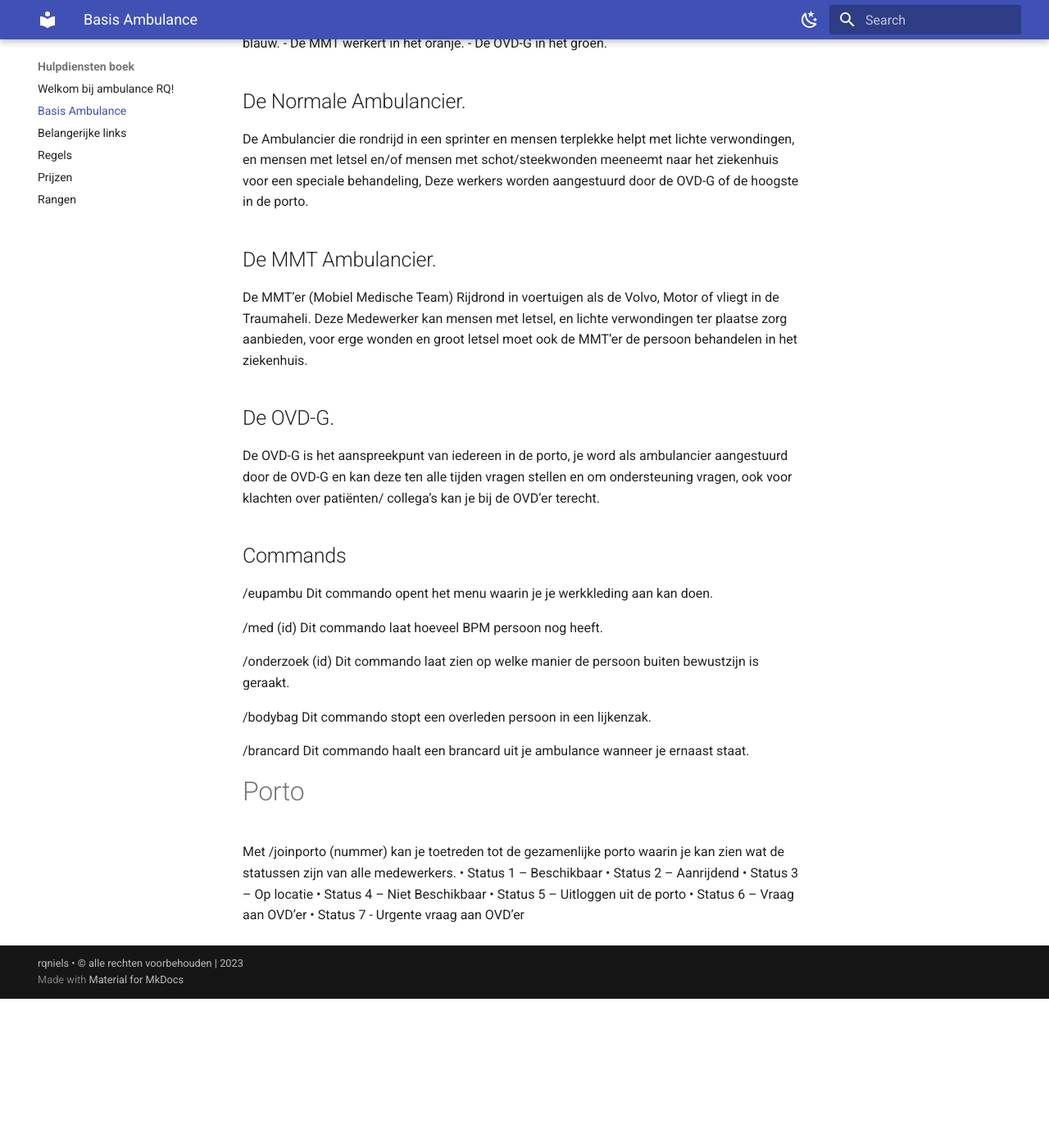
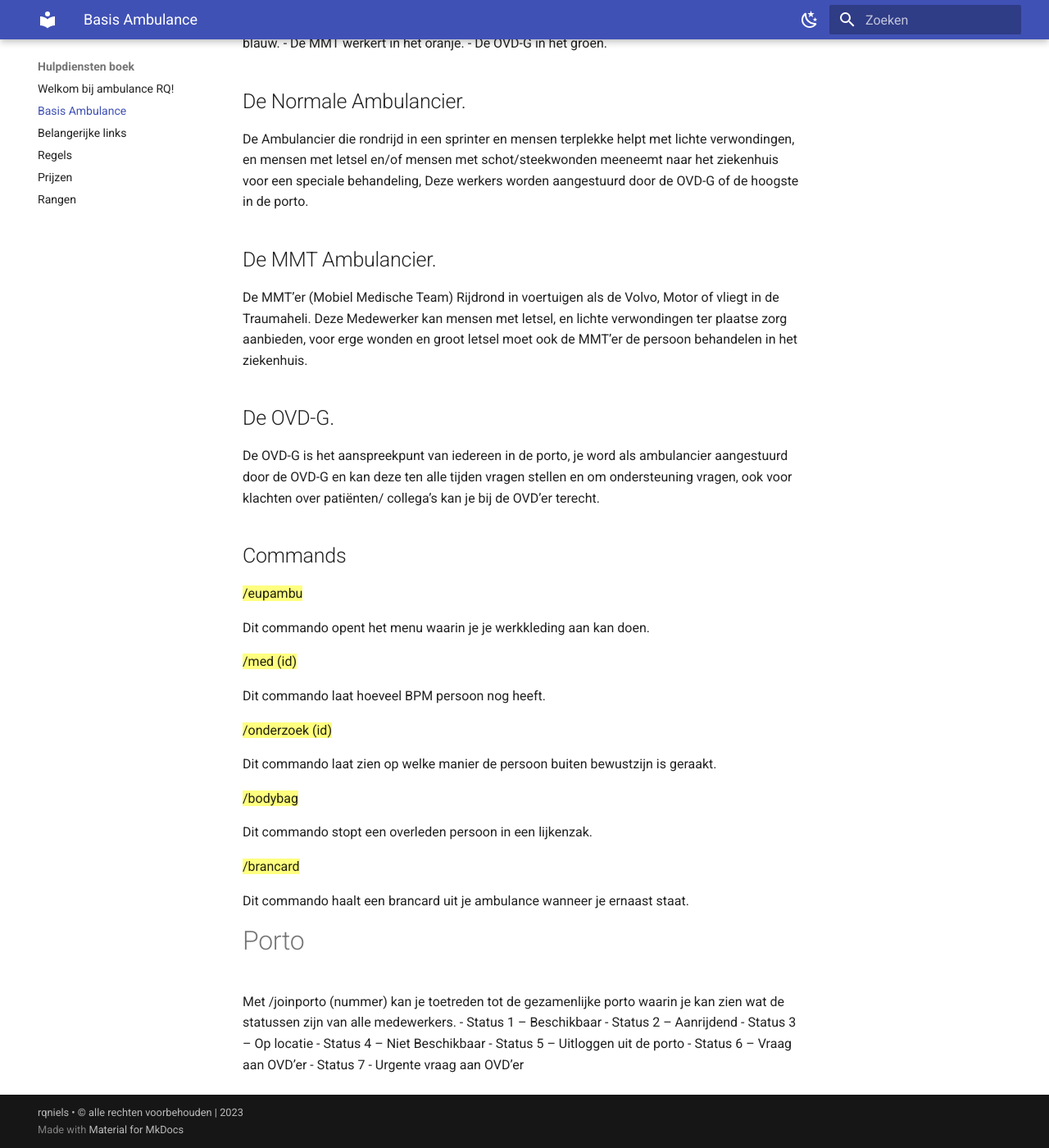
Before and after one commit to rqniels/Hulpdienstenboek, an MkDocs documentation site: the page built from docs/Basis.md, in a window 1280 px wide and 1400 px high, scrolled down 869 px. Shown: the whole window at 82% size. Built offline with MkDocs 1.6.1 and Material for MkDocs 9.7.7, drawn with Linux system fonts in a browser that asks for light colours; before the commit the page ends 2087 px from its top, so only the background shows below that.

Commit message:
Update 10

```diff
--- a/docs/Basis.md
+++ b/docs/Basis.md
@@ -36,29 +36,34 @@ De OVD-G is het aanspreekpunt van iedereen in de porto, je word als ambulancier
 
 ## Commands
 
-/eupambu
+==/eupambu==
+
 Dit commando opent het menu waarin je je werkkleding aan kan doen.
 
 
-/med (id)
+==/med (id)==
+
 Dit commando laat hoeveel BPM persoon nog heeft.
 
 
-/onderzoek (id)
+==/onderzoek (id)==
+
 Dit commando laat zien op welke manier de persoon buiten bewustzijn is geraakt.
 
-/bodybag
+==/bodybag==
+
 Dit commando stopt een overleden persoon in een lijkenzak.
 
-/brancard
+==/brancard==
+
 Dit commando haalt een brancard uit je ambulance wanneer je ernaast staat.
 
 # Porto
 Met /joinporto (nummer) kan je toetreden tot de gezamenlijke porto waarin je kan zien wat de statussen zijn van alle medewerkers.
-•	Status 1 – Beschikbaar
-•	Status 2 – Aanrijdend
-•	Status 3 – Op locatie
-•	Status 4 – Niet Beschikbaar
-•	Status 5 – Uitloggen uit de porto
-•	Status 6 – Vraag aan OVD’er
-•	Status 7 -  Urgente vraag aan OVD’er
+- Status 1 – Beschikbaar
+- Status 2 – Aanrijdend
+- Status 3 – Op locatie
+- Status 4 – Niet Beschikbaar
+- Status 5 – Uitloggen uit de porto
+- Status 6 – Vraag aan OVD’er
+- Status 7 -  Urgente vraag aan OVD’er
--- a/mkdocs.yml
+++ b/mkdocs.yml
@@ -3,9 +3,10 @@ site_name: Hulpdiensten boek
 copyright: rqniels • © alle rechten voorbehouden | 2023
 
 theme:
+  language: nl
   name: material
 #   features:
-#     - navigation.tabs
+#     - toc.integrate
   palette:
     - scheme: default
       toggle:
```
